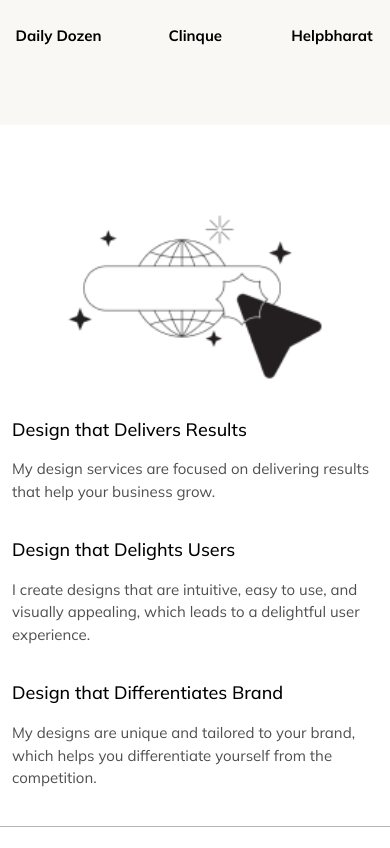
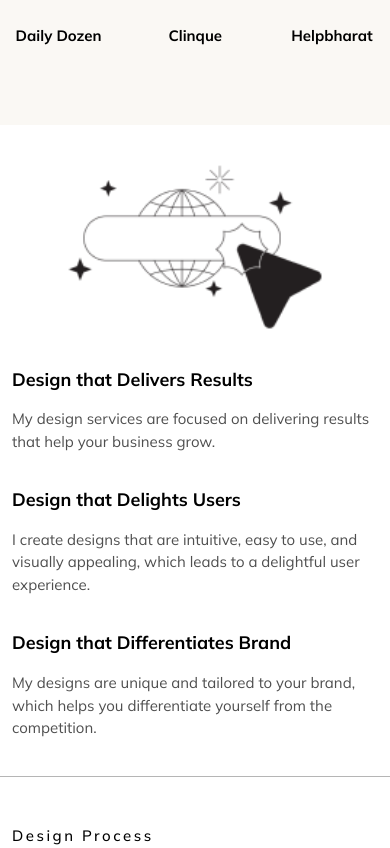
Before and after one commit to darakhshan-git/nishantsir, a plain HTML site: page index.html in a window 390 px wide. Shown: the part 600-1448 px from the top of the page. Drawn offline with nearby package versions, Linux system fonts and the light colour scheme.

Commit message:
Add files via upload

```diff
--- a/css/responsive.css
+++ b/css/responsive.css
@@ -20,7 +20,9 @@
         padding-left: 0;
         padding-bottom: 40px;
     }
-
+    section.sec3 {
+        padding: 0px 0 50px;
+    }
     section.sec3 h4 {
         font-size: 18px;
         padding-bottom: 10px;
--- a/css/style.css
+++ b/css/style.css
@@ -291,7 +291,6 @@ a.navbar-brand span {
     .header .menu>.menu-item>a {
         color: #000;
         padding: 12px 15px;
-        border-bottom: 1px solid #333333;
     }
 
     /* .header .menu>.menu-item:first-child>a {
@@ -374,6 +373,7 @@ section.sec3 .container {
 section.sec3 h4 {
     font-size: 18px;
     padding-bottom: 15px;
+    font-weight: 700 !important;
 }
 
 section.sec3 p {
```
